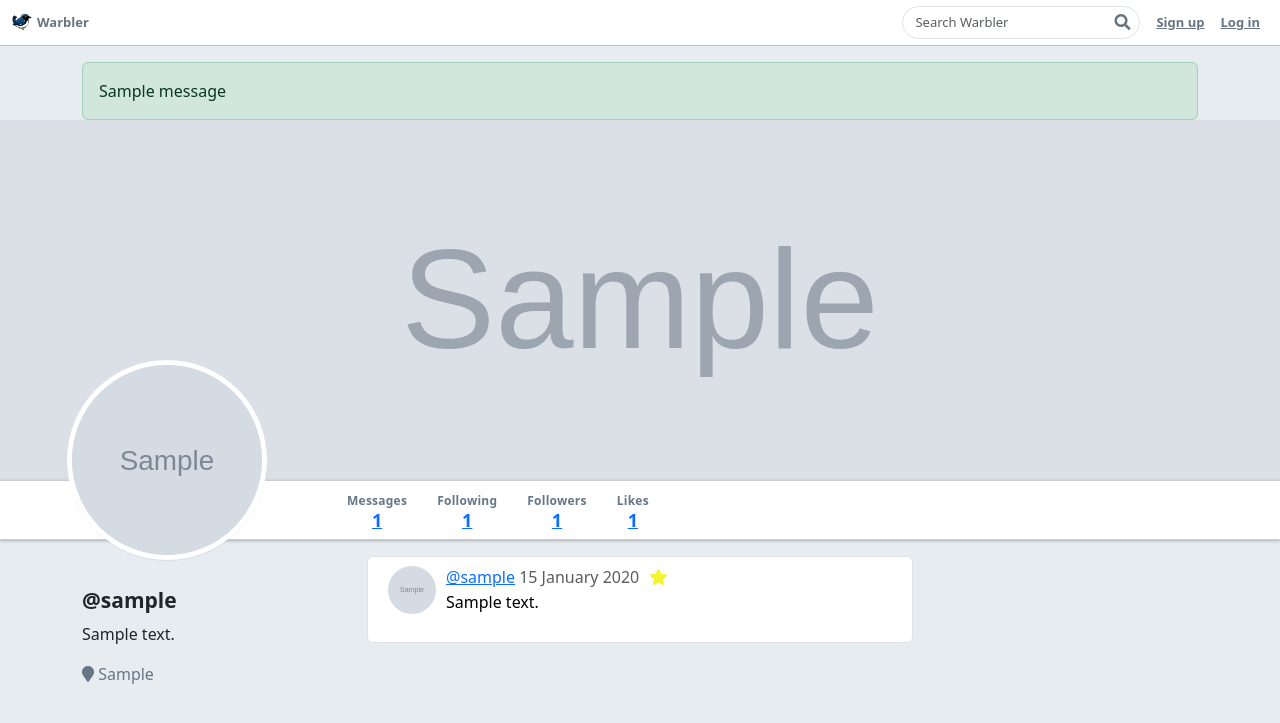
After one commit to ncuenca/warbler, a Flask app: page /users/1/likes in a window 1280 px wide. The commit adds this page. Shown: the top 723 px of the page. Run offline with Flask 2, Linux system fonts and the light colour scheme; tables that the repository leaves empty hold one stand-in row (values such as "Sample post"); grey boxes marked "Sample" are stand-in pictures; one stand-in notice (Sample message) is shown; some libraries are stand-ins or nearby versions.

Commit message:
added like feature

```diff
--- a/app.py
+++ b/app.py
@@ -310,8 +310,8 @@ def messages_destroy(message_id):
 ##############################################################################
 # Likes routes:
 @app.route('/messages/<int:message_id>/like', methods=["POST"])
-def messages_destroy(message_id):
-    """Delete a message."""
+def like_message(message_id):
+    """Like a message."""
 
     if not g.user:
         flash("Access unauthorized.", "danger")
@@ -320,7 +320,7 @@ def messages_destroy(message_id):
     msg = Message.query.get(message_id)
 
     if msg.is_liked_by(g.user):
-        like = Like.query.get(g.user.id, message_id)
+        like = Like.query.get((g.user.id, message_id))
         db.session.delete(like)
         db.session.commit()
     else:
@@ -328,7 +328,15 @@ def messages_destroy(message_id):
         db.session.add(like)
         db.session.commit()
 
-    return redirect(f"/users/{g.user.id}")
+    return redirect(f"/users/{g.user.id}/likes")
+
+@app.route('/users/<int:user_id>/likes')
+def liked_messages_show(user_id):
+    """Show user's likes"""
+
+    user = User.query.get_or_404(user_id)
+
+    return render_template('messages/liked.html', user=user)
 
 ##############################################################################
 # Homepage and error pages
--- a/models.py
+++ b/models.py
@@ -73,6 +73,7 @@ class User(db.Model):
     )
 
     messages = db.relationship('Message', order_by='Message.timestamp.desc()')
+
     liked_messages = db.relationship('Message', secondary="likes", backref='liked_by')
 
     followers = db.relationship(
@@ -99,7 +100,7 @@ class User(db.Model):
         return len(found_user_list) == 1
 
     def is_following(self, other_user):
-        """Is this user following `other_use`?"""
+        """Is this user following `other_user`?"""
 
         found_user_list = [user for user in self.following if user == other_user]
         return len(found_user_list) == 1
--- a/static/stylesheets/style.css
+++ b/static/stylesheets/style.css
@@ -267,12 +267,9 @@ nav + .container {
 }
 
 #messages .message-link {
-  position: absolute;
-  top: 0;
-  bottom: 0;
-  left: 0;
-  right: 0;
-  z-index: 1;
+  display: block;
+  text-decoration: none;
+  color: black;
 }
 
 #messages .list-group-item a:not(.message-link) {
--- /dev/null
+++ b/templates/messages/liked.html
@@ -0,0 +1,35 @@
+{% extends 'users/detail.html' %}
+{% block user_details %}
+  <div class="col-sm-6">
+    <ul class="list-group" id="messages">
+
+      {% for message in user.liked_messages %}
+
+        <li class="list-group-item">
+            <a href="/users/{{ message.user.id }}">
+                <img src="{{ message.user.image_url }}" alt="user image" class="timeline-image">
+            </a>
+
+            <div class="message-area">
+                <form>
+                    <a href="/users/{{ message.user.id }}">@{{ message.user.username }}</a>
+                    <span class="text-muted">
+                    {{ message.timestamp.strftime('%d %B %Y') }}
+                    </span>
+                        <button
+                            formaction="/messages/{{ message.id }}/like"
+                            formmethod="POST"
+                            style = "background: none; border: none; color:rgb(244, 244, 51);">
+                            <i class="fa fa-star"></i>
+                        </button>
+
+                    <p><a href="/messages/{{ message.id }}" class='message-link'>{{ message.text }}</a></p>
+                </form>
+            </div>
+        </li>
+
+      {% endfor %}
+
+    </ul>
+  </div>
+{% endblock %}
--- a/templates/users/detail.html
+++ b/templates/users/detail.html
@@ -31,7 +31,9 @@
             </li>
             <li class="stat">
               <p class="small">Likes</p>
-              <h4>TBD</h4>
+              <h4>
+                <a href='/users/{{ user.id }}/likes'>{{ user.liked_messages | length }}</a>
+              </h4>
             </li>
             <div class="ml-auto">
               {% if g.user.id == user.id %}
```
Also changed, not shown: templates/home.html (+31 -7 lines), templates/users/show.html (+20 -6 lines).
